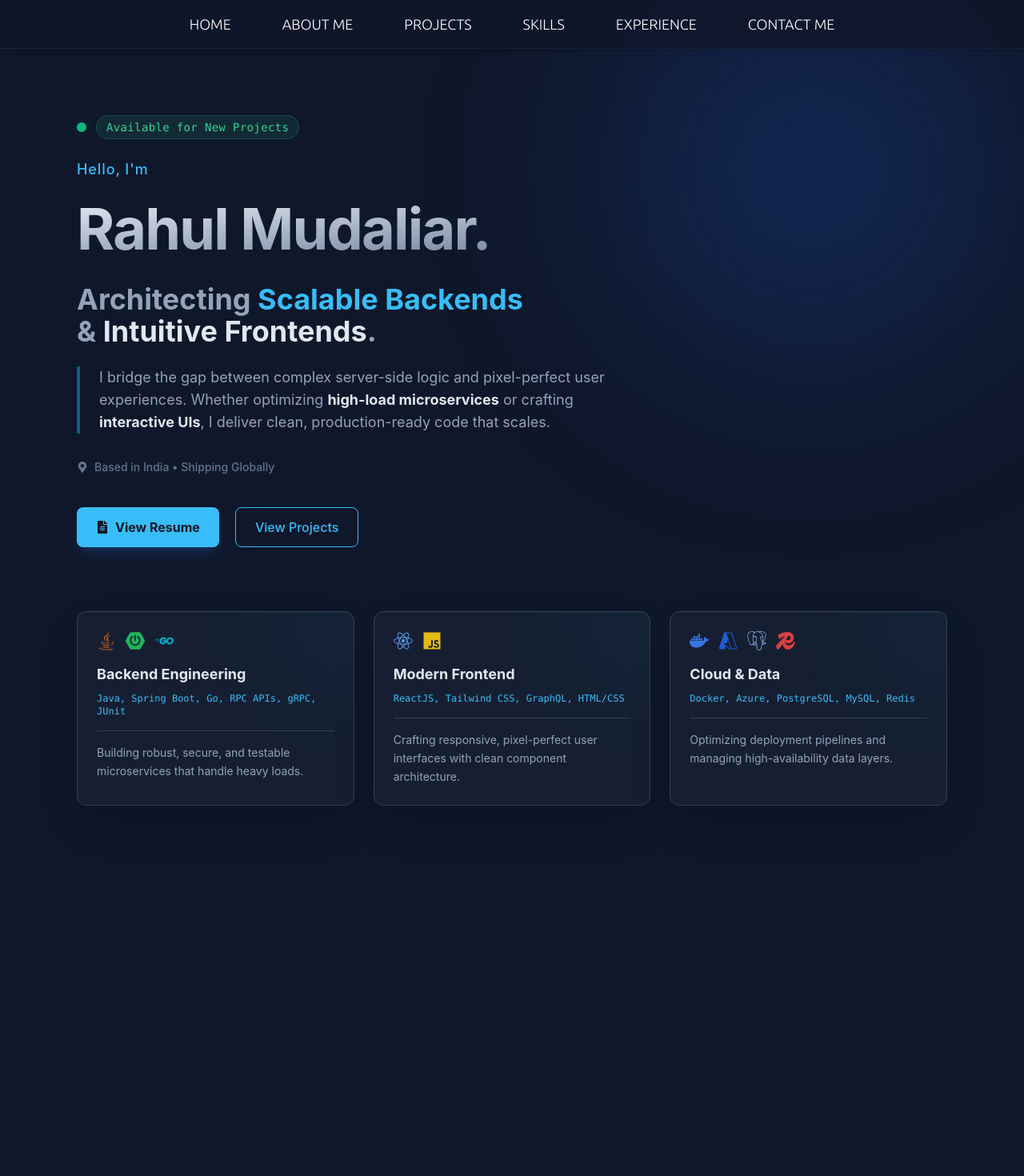
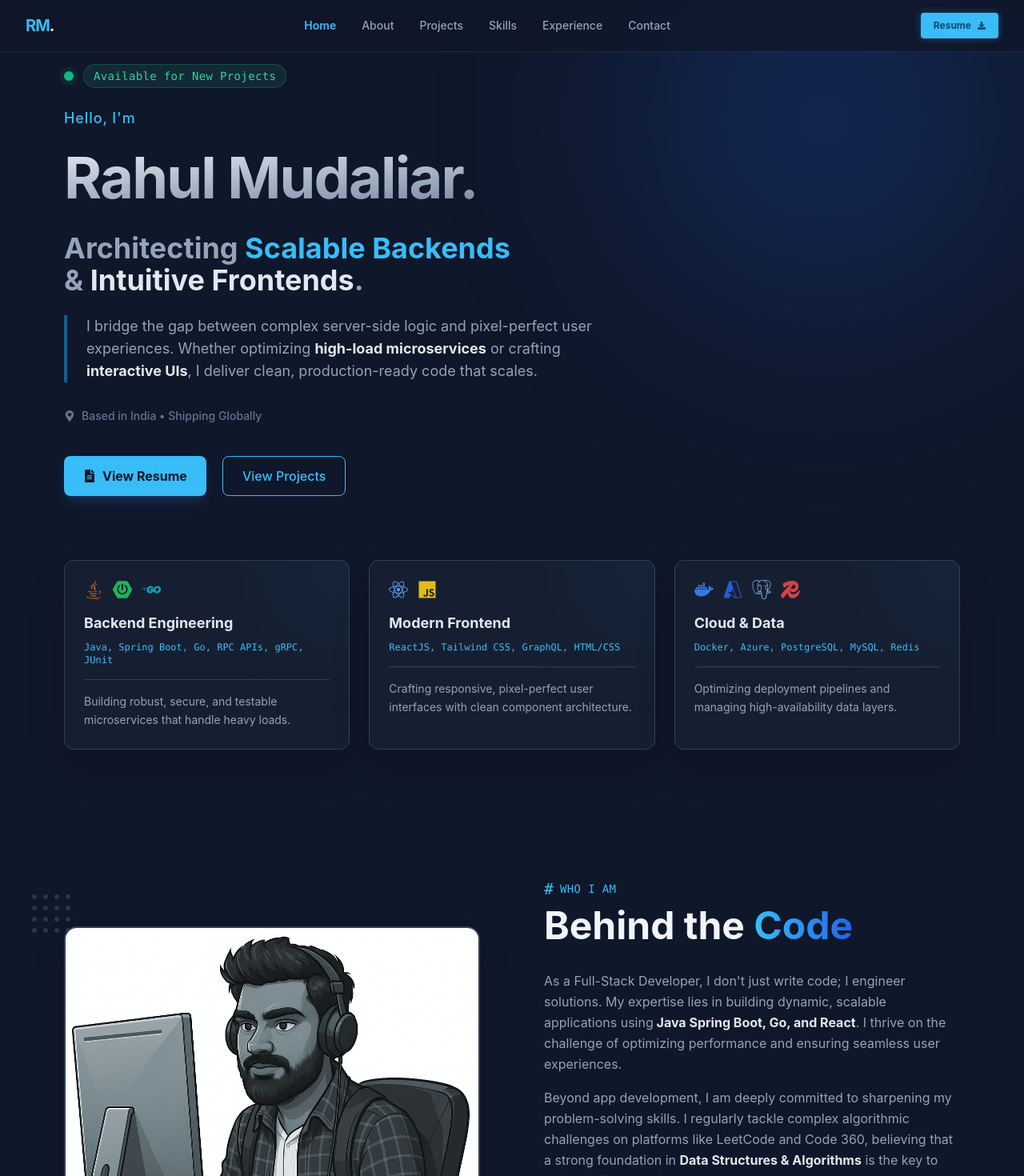
Before and after one commit to rahulpro1012/Portfolio_Website, a React (Vite) app: page / in a window 1280 px wide. Shown: the top 1470 px of the page at 80% size. Built offline with nearby package versions, Linux system fonts and the light colour scheme.

Commit message:
Updated Navbar and About me

```diff
--- a/src/components/AboutMe.jsx
+++ b/src/components/AboutMe.jsx
@@ -1,57 +1,158 @@
-import React from "react";
+import { FaGraduationCap, FaCode, FaLaptopCode } from "react-icons/fa";
+import { SiLeetcode, SiGeeksforgeeks } from "react-icons/si";
 
 function AboutMe() {
   return (
-    <div className="about-bg text-gray-700 w-full min-h-screen font-poppins py-10">
-      <div className="flex flex-col lg:flex-row min-h-screen">
-        <div className="flex flex-col lg:w-1/2 p-10">
-          <h1 className=" px-14 py-5 text-3xl font-semibold mb-10 underline underline-offset-8">
-            About Me
-          </h1>
-          <div className="lg:px-14 px-5 flex flex-col gap-5">
+    <section
+      id="aboutme"
+      className="relative w-full py-20 bg-primary font-sans overflow-hidden"
+    >
+      {/* Decorative Background Element (Subtle "01" Watermark) */}
+      <div className="absolute top-10 left-0 text-[20rem] font-bold text-slate-800/30 leading-none -z-10 select-none">
+        01
+      </div>
+
+      <div className="max-w-7xl mx-auto px-6 md:px-12 lg:px-20">
+        {/* Grid Layout: Image Left, Text Right */}
+        <div className="grid grid-cols-1 lg:grid-cols-2 gap-12 lg:gap-20 items-center">
+          {/* --- COLUMN 1: THE IMAGE CARD --- */}
+          <div className="relative group animate-fadeIn">
+            {/* The Image Frame */}
+            <div className="relative rounded-2xl overflow-hidden border-2 border-slate-700 shadow-2xl transition-transform duration-500 group-hover:scale-[1.02] group-hover:border-sky-500/50">
+              <div className="absolute inset-0 bg-sky-500/10 mix-blend-overlay z-10"></div>
+              <img
+                src="/images/my_animated_image.png"
+                alt="Rahul Mudaliar"
+                className="w-full h-auto object-cover grayscale group-hover:grayscale-0 transition-all duration-500"
+              />
+            </div>
+
+            {/* Floating Stats Badge (Improved Visibility) */}
+            <div className="absolute -bottom-6 -right-6 bg-slate-900/90 backdrop-blur-xl p-4 rounded-xl border border-sky-500/30 shadow-2xl flex items-center gap-3 z-20 animate-bounce-slow">
+              <div className="bg-sky-500/20 p-3 rounded-lg text-sky-400">
+                <FaCode size={20} />
+              </div>
+              <div>
+                <p className="text-slate-400 text-xs font-mono uppercase tracking-wide">
+                  Problem Solving
+                </p>
+                <p className="text-white font-bold text-sm">DSA Enthusiast</p>
+              </div>
+            </div>
+            {/* Decorative Dots behind image */}
+            <div className="absolute -top-10 -left-10 grid grid-cols-4 gap-2 -z-10 opacity-50">
+              {[...Array(16)].map((_, i) => (
+                <div
+                  key={i}
+                  className="w-1.5 h-1.5 rounded-full bg-slate-600"
+                ></div>
+              ))}
+            </div>
+          </div>
+
+          {/* --- COLUMN 2: THE STORY --- */}
+          <div
+            className="space-y-8 animate-fadeIn"
+            style={{ animationDelay: "0.2s" }}
+          >
+            {/* Header */}
+            <div>
+              <div className="flex items-center gap-2 text-sky-400 font-mono mb-2">
+                <span className="text-xl">#</span>
+                <span className="tracking-wide uppercase text-sm">
+                  Who I Am
+                </span>
+              </div>
+              <h2 className="text-3xl md:text-5xl font-bold text-slate-100 mb-6">
+                Behind the{" "}
+                <span className="text-transparent bg-clip-text bg-gradient-to-r from-sky-400 to-blue-600">
+                  Code
+                </span>
+              </h2>
+            </div>
+
+            {/* Bio Paragraphs */}
+            <div className="text-slate-400 text-base leading-relaxed space-y-4">
               <p>
-              As a Full-Stack Developer, I specialize in creating dynamic and
-              robust web applications using a wide array of technologies,
-              including
-              <span className="font-semibold">
+                As a Full-Stack Developer, I don&apos;t just write code; I
+                engineer solutions. My expertise lies in building dynamic,
+                scalable applications using
+                <strong className="text-slate-200">
                   {" "}
-                Java, JavaScript, Go, SQL, Spring Boot, and React.js
-              </span>
-              . My role involves developing and maintaining applications that
-              cater to various business needs, ensuring high performance and
-              scalability.
+                  Java Spring Boot, Go, and React
+                </strong>
+                . I thrive on the challenge of optimizing performance and
+                ensuring seamless user experiences.
               </p>
               <p>
-              I graduated with a Bachelor of Technology degree in Computer
-              Science and Engineering from Sathyabama Institute of Science and
-              Technology in 2024. My academic background provided me with a
-              strong foundation in software engineering, data structures,
-              algorithms, databases, and web development. Beyond formal
-              education, I've honed my problem-solving and coding skills by
-              tackling questions on platforms like
-              <span className="font-semibold">
-                {" "}
-                LeetCode, GeeksforGeeks, and Code 360
-              </span>
-              .
+                Beyond app development, I am deeply committed to sharpening my
+                problem-solving skills. I regularly tackle complex algorithmic
+                challenges on platforms like LeetCode and Code 360, believing
+                that a strong foundation in{" "}
+                <strong className="text-slate-200">
+                  Data Structures & Algorithms
+                </strong>{" "}
+                is the key to writing efficient software.
               </p>
-            <p>
-              I am passionate about exploring new technologies and continuously
-              expanding my knowledge. Feel free to connect with me to discuss
-              technology, coding, or collaboration opportunities!
+            </div>
+
+            {/* Education Card */}
+            <div className="p-5 rounded-lg bg-slate-800/50 border-l-4 border-sky-500 flex items-start gap-4">
+              <div className="mt-1">
+                <FaGraduationCap className="text-sky-400 text-2xl" />
+              </div>
+              <div>
+                <h3 className="text-slate-200 font-bold text-lg">
+                  Bachelor of Technology (CSE)
+                </h3>
+                <p className="text-slate-400 text-sm">
+                  Sathyabama Institute of Science and Technology
+                </p>
+                <p className="text-slate-500 text-xs mt-1 font-mono">
+                  Class of 2024
                 </p>
               </div>
             </div>
-        <div className="relative lg:w-1/2 h-64 lg:h-auto lg:min-h-screen">
-          <div
-            className="absolute inset-0 w-full h-full bg-cover bg-center bg-no-repeat opacity-75 object-cover object-center"
-            style={{
-              backgroundImage: "url('/images/my_animated_image.png')",
-            }}
-          ></div>
+
+            {/* Coding Profiles (Clickable Links) */}
+            <div>
+              <p className="text-slate-200 font-bold mb-4 flex items-center gap-2">
+                <FaLaptopCode className="text-sky-400" />
+                Coding Profiles
+              </p>
+              <div className="flex flex-wrap gap-4">
+                <ProfileBadge
+                  icon={<SiLeetcode />}
+                  name="LeetCode"
+                  link="https://leetcode.com/" // Replace with your actual profile link
+                />
+                <ProfileBadge
+                  icon={<SiGeeksforgeeks />}
+                  name="GeeksforGeeks"
+                  link="https://auth.geeksforgeeks.org/"
+                />
+                <ProfileBadge icon={<FaCode />} name="Code 360" link="#" />
               </div>
             </div>
           </div>
+        </div>
+      </div>
+    </section>
+  );
+}
+
+// Helper Component for the Profile Badges
+function ProfileBadge({ icon, name, link }) {
+  return (
+    <a
+      href={link}
+      target="_blank"
+      rel="noopener noreferrer"
+      className="flex items-center gap-2 px-4 py-2 bg-slate-800 border border-slate-700 rounded-full text-slate-300 hover:text-white hover:border-sky-500 hover:bg-sky-500/10 transition-all text-sm font-medium"
+    >
+      {icon}
+      <span>{name}</span>
+    </a>
   );
 }
 
--- a/src/components/Home.jsx
+++ b/src/components/Home.jsx
@@ -15,7 +15,10 @@ function Home() {
     "https://drive.google.com/file/d/1OhfCkEokpVx4utiPbQ9IyieOaFIc_ofh/view?usp=sharing";
 
   return (
-    <section className="relative w-full flex flex-col justify-center font-sans py-20 min-h-screen">
+    <section
+      id="home"
+      className="relative w-full flex flex-col justify-center font-sans py-20 min-h-screen"
+    >
       <div className="absolute top-[-10%] right-0 w-[500px] h-[500px] bg-blue-600/20 rounded-full blur-[120px] -z-10 pointer-events-none" />
 
       <div className="max-w-7xl w-full mx-auto px-6 md:px-12 lg:px-20">
--- a/src/components/Navbar.jsx
+++ b/src/components/Navbar.jsx
@@ -1,39 +1,71 @@
 import { Link } from "react-scroll";
+import { FaDownload } from "react-icons/fa"; // Import download icon
 
 function Navbar() {
+  const resumeLink =
+    "https://drive.google.com/file/d/1OhfCkEokpVx4utiPbQ9IyieOaFIc_ofh/view?usp=sharing";
+
   const navLinks = [
-    { id: "home", label: "HOME" },
-    { id: "aboutme", label: "ABOUT ME" },
-    { id: "projects", label: "PROJECTS" },
-    { id: "skills", label: "SKILLS" },
-    { id: "experience", label: "EXPERIENCE" },
-    { id: "email", label: "CONTACT ME" },
+    { id: "home", label: "Home" },
+    { id: "aboutme", label: "About" },
+    { id: "projects", label: "Projects" },
+    { id: "skills", label: "Skills" },
+    { id: "experience", label: "Experience" },
+    { id: "email", label: "Contact" },
   ];
 
   return (
-    // SEO Fix: Use <nav> instead of <div>
-    <nav
-      aria-label="Main Navigation"
-      className="flex flex-row lg:justify-center justify-center items-center p-4 nav-bg w-full fixed top-0 left-0 z-50 shadow-md backdrop-blur-sm"
+    <nav className="fixed top-0 left-0 w-full z-50 bg-slate-900/80 backdrop-blur-md border-b border-slate-800 transition-all duration-300">
+      <div className="max-w-7xl mx-auto px-4 sm:px-6 lg:px-8">
+        <div className="flex items-center justify-between h-16">
+          {/* 1. LOGO (Optional but looks professional) */}
+          {/* If you don't have a logo, your initials in a customized font work great */}
+          <div
+            className="flex-shrink-0 cursor-pointer text-sky-400 font-bold text-xl tracking-tighter"
+            onClick={() => window.scrollTo(0, 0)}
           >
-      <ul className="flex flex-row flex-wrap gap-3 lg:gap-16 text-sm lg:text-lg md:text-lg text-white font-extralight justify-center font-asap-condensed">
+            RM<span className="text-slate-100">.</span>
+          </div>
+
+          {/* 2. NAVIGATION LINKS (Centered) */}
+          <div className="hidden md:block">
+            <ul className="flex flex-row gap-8 text-sm font-medium text-slate-400">
               {navLinks.map((link) => (
-          // SEO Fix: <li> must be the direct child of <ul>
                 <li key={link.id}>
                   <Link
                     to={link.id}
                     smooth={true}
-              duration={500} // Increased slightly for smoother feel
+                    duration={500}
                     spy={true}
-              activeClass="font-bold text-blue-400" // Visual cue for active section
-              className="cursor-pointer hover:text-blue-300 transition-colors duration-300"
-              href={`#${link.id}`} // SEO Fix: Explicit href tells Google where this goes
+                    offset={-100}
+                    activeClass="text-sky-400 font-semibold"
+                    className="cursor-pointer hover:text-sky-300 transition-colors duration-300 relative group"
+                    href={`#${link.id}`}
                   >
                     {link.label}
+                    {/* Hover Underline Animation */}
+                    <span className="absolute -bottom-1 left-0 w-0 h-0.5 bg-sky-400 transition-all duration-300 group-hover:w-full"></span>
                   </Link>
                 </li>
               ))}
             </ul>
+          </div>
+
+          {/* 3. RESUME BUTTON (Right Aligned) */}
+          <div className="hidden md:block">
+            <a
+              href={resumeLink}
+              target="_blank"
+              rel="noopener noreferrer"
+              className="flex items-center gap-2 px-4 py-2 text-xs font-bold text-sky-900 bg-sky-400 rounded hover:bg-sky-300 transition-all shadow-[0_0_10px_rgba(56,189,248,0.3)]"
+            >
+              Resume <FaDownload size={10} />
+            </a>
+          </div>
+
+          {/* Mobile Menu Icon would go here (We can add this later if needed) */}
+        </div>
+      </div>
     </nav>
   );
 }
--- a/src/components/Page.jsx
+++ b/src/components/Page.jsx
@@ -1,96 +1,56 @@
 import React, { useEffect, Suspense } from "react";
-// Keep Navbar and Home eager (load immediately)
 import Navbar from "./Navbar";
 import Home from "./Home";
 
-// Lazy load the rest to speed up initial site load
+// Lazy load other sections
 const AboutMe = React.lazy(() => import("./AboutMe"));
 const Projects = React.lazy(() => import("./Projects"));
 const Skills = React.lazy(() => import("./Skills"));
 const Experience = React.lazy(() => import("./Experience"));
 const Email = React.lazy(() => import("./Email"));
 
-// A simple loading spinner/skeleton for lazy sections
 const SectionLoader = () => (
-  <div className="flex items-center justify-center w-full h-full min-h-[50vh]">
-    <div className="animate-pulse text-gray-500">Loading section...</div>
+  <div className="flex items-center justify-center w-full min-h-[50vh] text-slate-500">
+    Loading...
   </div>
 );
 
 function Page() {
+  // Your existing Fade-in logic
   useEffect(() => {
-    // Keep your existing intersection observer logic
-    // It's good for the "fade in" effect!
-    const sections = document.querySelectorAll("section"); // Changed from .section class to semantic tag
-
+    const sections = document.querySelectorAll("section");
     const observer = new IntersectionObserver(
       (entries) => {
         entries.forEach((entry) => {
           if (entry.isIntersecting) {
             entry.target.classList.add("animate-fadeIn");
-            // Optional: Stop observing once faded in to save resources
             observer.unobserve(entry.target);
           }
         });
       },
       { threshold: 0.1 }
     );
-
     sections.forEach((section) => observer.observe(section));
-
     return () => observer.disconnect();
   }, []);
 
   return (
-    <div className="font-ubuntu min-w-full bg-slate-900 text-gray-50 min-h-screen">
+    <div className="font-sans min-w-full bg-primary text-slate-200 min-h-screen selection:bg-sky-400/30">
       <Navbar />
 
-      {/* Semantic Main Tag for SEO */}
-      <main className="pt-16">
-        {/* HOME: Load immediately, crucial for First Contentful Paint */}
-        <section
-          id="home"
-          className="min-h-screen flex items-center justify-center px-4"
-        >
+      {/* CRITICAL FIX:
+         Removed <Element> wrappers.
+         The IDs are now inside the components themselves.
+      */}
+      <main>
         <Home />
-        </section>
 
-        {/* Suspense wrapper handles loading states for other sections */}
         <Suspense fallback={<SectionLoader />}>
-          <section
-            id="aboutme"
-            className="min-h-screen flex items-center justify-center px-4 opacity-0 transition-opacity duration-1000"
-          >
           <AboutMe />
-          </section>
-
-          <section
-            id="projects"
-            className="min-h-screen flex items-center justify-center px-4 opacity-0 transition-opacity duration-1000"
-          >
           <Projects />
-          </section>
-
-          <section
-            id="skills"
-            className="min-h-screen flex items-center justify-center px-4 opacity-0 transition-opacity duration-1000"
-          >
           <Skills />
-          </section>
-
-          <section
-            id="experience"
-            className="min-h-screen flex items-center justify-center px-4 opacity-0 transition-opacity duration-1000"
-          >
           <Experience />
-          </section>
-
-          <section
-            id="email"
-            className="min-h-screen flex items-center justify-center px-4 opacity-0 transition-opacity duration-1000"
-          >
           <Email />
-          </section>
         </Suspense>
       </main>
     </div>
```
Lines whose indentation alone changed are shown as unchanged.
